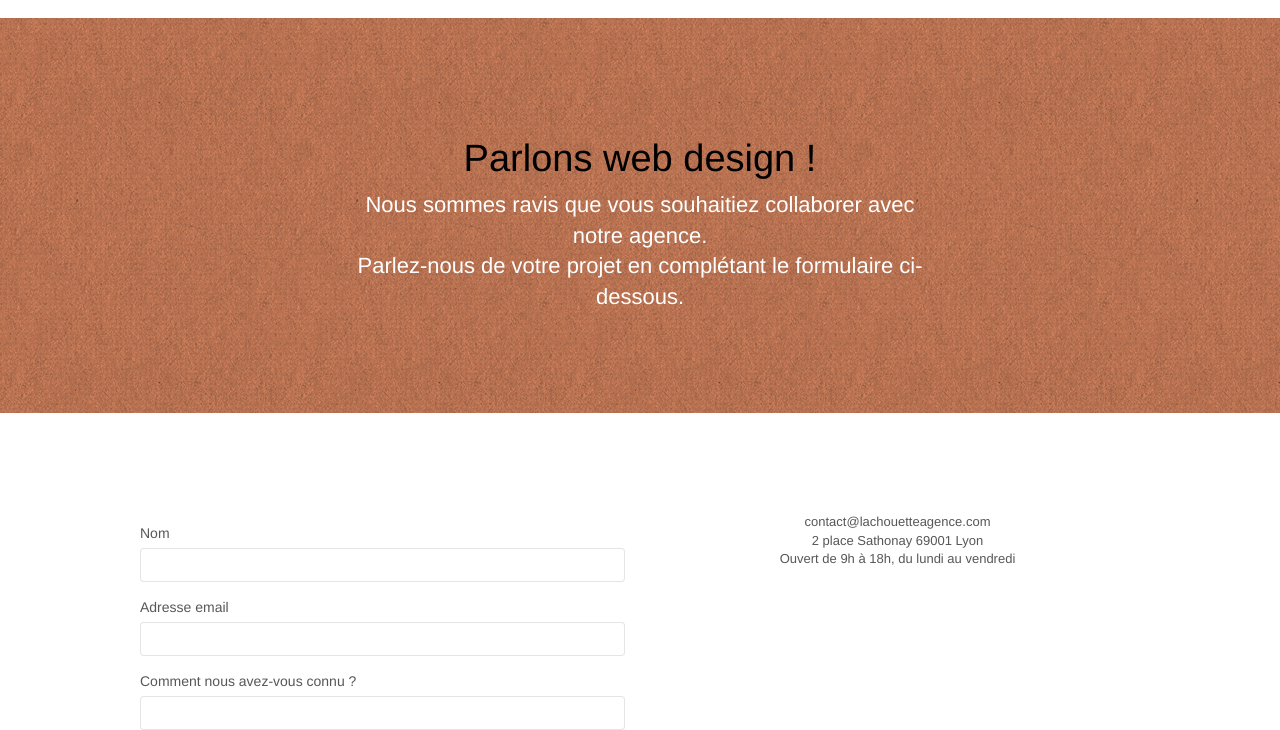
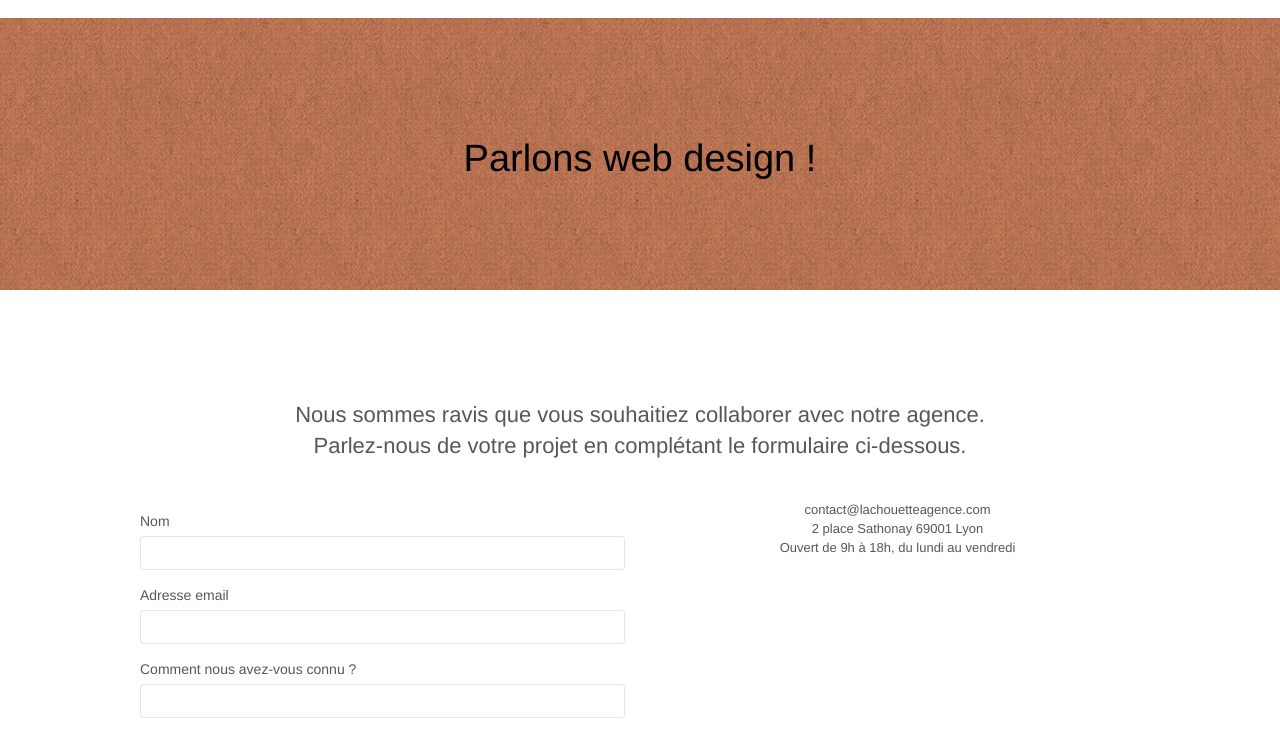
Before and after one commit to clement-31/ClementLasnier_4_17022021, a plain HTML site: page update/page2.html in a window 1280 px wide. Shown: the part 102-832 px from the top of the page. Drawn offline with Linux system fonts and the light colour scheme.

Commit message:
Correction contraste couleur

```diff
--- a/update/page2.html
+++ b/update/page2.html
@@ -48,26 +48,27 @@
 
 
     <!-- Section contact -->
-    <section class="bloc bg-dots-bg bg-repeat bgc-atomic-tangerine d-bloc bloc-bg-texture texture-paper" id="bloc-6">
+    <div class="bloc bg-dots-bg bg-repeat bgc-atomic-tangerine d-bloc bloc-bg-texture texture-paper" id="bloc-6">
         <div class="container bloc-lg">
             <div class="row">
                 <div class="col-sm-12">
                     <h1 class="text-center hero-bloc-text">
                         Parlons web design !
                     </h1>
-                    <h2 class="text-center mg-lg white tight-width-whitespace">
-                        Nous sommes ravis que vous souhaitiez collaborer avec notre agence.<br>
-                        Parlez-nous de votre projet en complétant le formulaire ci-dessous.
-                    </h2>
+
                 </div>
             </div>
         </div>
-    </section>
+    </div>
 
 
     <!-- Section Formulaire -->
     <div class="bloc bgc-white l-bloc" id="bloc-7">
         <div class="container bloc-lg">
+            <h2 class="text-center mg-lg tc-black">
+                Nous sommes ravis que vous souhaitiez collaborer avec notre agence.<br>
+                Parlez-nous de votre projet en complétant le formulaire ci-dessous.
+            </h2>
             <div class="row">
                 <div class="col-sm-6">
                     <form id="form_1" novalidate>
```
